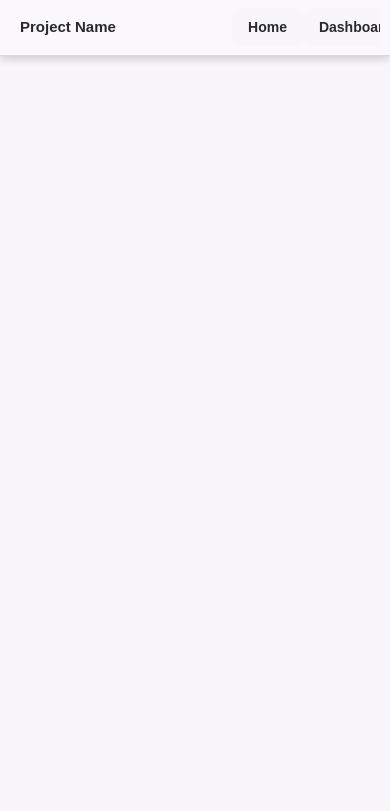
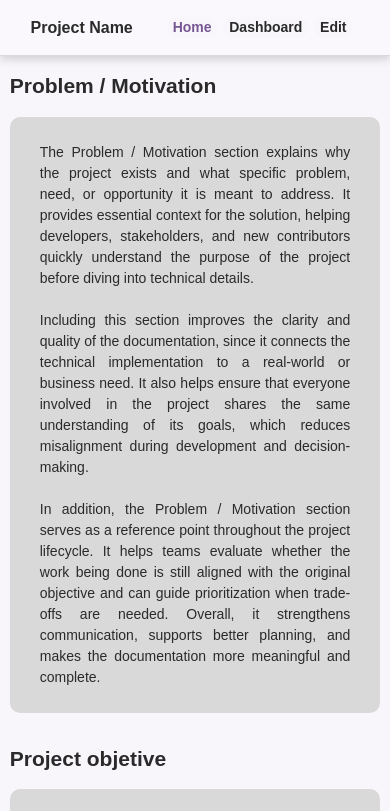
Before and after one commit to Socrammon/doc-organizer, a website: page public/index.html in a window 390 px wide. Shown: the top 811 px of the page. Drawn offline with Linux system fonts and the light colour scheme.

Commit message:
refactor(css): improve navbar and component responsiveness

```diff
--- a/public/index.html
+++ b/public/index.html
@@ -17,15 +17,48 @@
             <h1 class="logo" id="project-name">Project Name</h1>
 
             <div class="spaced-center nav-buttons-div">
-                <button class="nav-button">Home</button>
-                <button class="nav-button">Dashboard</button>
-                <button class="nav-button">Edit</button>
+                <button class="nav-button active" id="home-nav">Home</button>
+                <button class="nav-button" id="dashboard-nav">Dashboard</button>
+                <button class="nav-button" id="edit-nav">Edit</button>
             </div>
         </nav>
     </header>
 
     <main>
         <section id="home-screen" class="screen active">
+            <div class="container">
+                <div class="pb-10">
+                    <h2>Problem / Motivation</h2>
+                    <div class="card">
+                        <p>The Problem / Motivation section explains why the project exists and what specific problem, need, or opportunity it is meant to address. It provides essential context for the solution, helping developers, stakeholders, and new contributors quickly understand the purpose of the project before diving into technical details.
+
+                            Including this section improves the clarity and quality of the documentation, since it connects the technical implementation to a real-world or business need. It also helps ensure that everyone involved in the project shares the same understanding of its goals, which reduces misalignment during development and decision-making.
+
+                            In addition, the Problem / Motivation section serves as a reference point throughout the project lifecycle. It helps teams evaluate whether the work being done is still aligned with the original objective and can guide prioritization when trade-offs are needed. Overall, it strengthens communication, supports better planning, and makes the documentation more meaningful and complete.
+                        </p>
+                    </div>
+                </div>
+
+                <div class="pb-10">
+                    <h2>Project objetive</h2>
+                    <div class="card">
+                        <p>The Project Objective defines what the project aims to achieve in a clear and direct way. It describes the final result or outcome expected from the system, helping everyone involved understand what success looks like. Unlike the problem statement, which explains the context and motivation, the objective focuses on the desired solution and end goal.
+
+                        Having a well-defined objective is essential because it guides all development decisions throughout the project. It helps prioritize features, avoid unnecessary work, and ensures that the team stays aligned with the main purpose. Without a clear objective, projects can easily become unfocused or grow in unintended directions.
+
+                        In addition, the objective serves as a reference point for evaluating progress and success. It allows teams to verify whether the implemented features are actually contributing to the intended goal. This improves communication between developers, stakeholders, and clients, making expectations clearer and reducing misunderstandings.
+
+                        Overall, a well-written project objective provides direction, focus, and measurable purpose, making the development process more efficient and organized.
+                        </p>
+                    </div>
+                </div>
+            </div>
+        </section>
+        <section id="dashboard-screen" class="screen">
+            <div class="container">
+            </div>
+        </section>
+        <section id="edit-screen" class="screen">
             <div class="container">
             </div>
         </section>
--- a/public/style.css
+++ b/public/style.css
@@ -64,7 +64,7 @@ header {
     top: 0;
     left: 0;
     width: 100%;
-    height: 70px;
+    height: clamp(56px, 5cqi, 70px);
 
     display: flex;
     align-items: center;
@@ -76,7 +76,8 @@ header {
 }
 
 main {
-    padding-top: 70px;
+    padding-top: clamp(70px, 6.2cqi, 90px);
+    padding-bottom: clamp(70px, 6.2cqi, 90px);
 }
 
 
@@ -132,7 +133,7 @@ button:hover {
 }
 
 button:active {
-    transform: scale(0.98);
+    transform: scale(0.97);
 }
 
 
@@ -150,6 +151,19 @@ textarea {
 }
 
 
+/* TEXTS */
+
+h2 {
+    margin-bottom: 15px;
+}
+
+p {
+    white-space: pre-line;
+    text-overflow: normal;
+    text-align: justify;
+}
+
+
 /* UTILITIES */
 
 .screen {
@@ -161,7 +175,7 @@ textarea {
 }
 
 .container {
-    width: min(1200px, 90%);
+    width: 93%;
     margin: 0 auto;
 }
 
@@ -172,29 +186,37 @@ textarea {
 }
 
 .logo {
-    padding: 0 40px;
+    padding: 0 0 0 clamp(2cqi, 3cqi, 90px);
 
     white-space: nowrap;
     overflow: hidden;
     text-overflow: ellipsis;
 
-    font-size: max(16px, 1.5cqi);
+    font-size: clamp(16px, 2.7cqi, 21px);
     font-weight: bold;
 
-    width: min(500px, 30vw);
+    width: clamp(180px, 22vw, 400px);
 }
 
 .nav-buttons-div {
-    padding: 0 40px;
+    padding: 0 clamp(4px, 5cqi, 40px) 0 clamp(8px, 6cqi, 90px);
 
-    width: min(1400px, 100%);
+    width: clamp(60vw, 80vw, 90vw);
+    overflow: hidden;
 }
 
 .nav-button {
+    padding: 0 clamp(6px, 1cqi, 20px);
+
     background-color: var(--background);
     color: var(--text);
+    border-radius: 10px;
+
     font-weight: bold;
-    border-radius: 10px;
+}
+
+.nav-button.active {
+    color: var(--primary);
 }
 
 .nav-button:hover {
@@ -202,19 +224,25 @@ textarea {
     background-color: #ffffff00;
 }
 
+.card {
+    padding: 25px 30px;
+
+    border-radius: 10px;
+
+    background-color: var(--border);
+
+    width: auto;
+}
+
+.pb-10 {
+    padding-bottom: 30px;
+}
+
 
 
 /* TABLET RESPONSIVE */
 
 @media (max-width: 768px) {
-    header {
-        height: 60px;
-        padding: 0 12px;
-    }
-
-    main {
-        padding-top: 60px;
-    }
 
     body {
         font-size: 15px;
@@ -224,32 +252,12 @@ textarea {
         width: 92%;
     }
 
-    .logo {
-        padding: 0 10px;
-        font-size: max(15px, 1.5cqi);
-        width: min(300px, 60%);
-    }
-
-    .nav-buttons-div {
-        padding: 0 30px;
-        width: max(1200px, 70%);
-        overflow: hidden;
-    }
-
 }
 
 
 /* MOBILE RESPONSIVE */
 
 @media (max-width: 480px) {
-    header {
-        height: 56px;
-        padding: 0 10px;
-    }
-
-    main {
-        padding-top: 56px;
-    }
 
     body {
         font-size: 14px;
@@ -259,15 +267,4 @@ textarea {
         width: 95%;
     }
 
-    .logo {
-        padding: 0 10px;
-        font-size: max(15px, 1.5cqi);
-        width: min(100%, 380px);
-    }
-
-    .nav-buttons-div {
-        padding: 0 30px;
-        width: max(300px, 60%);
-        overflow: hidden;
-    }
 }
```
